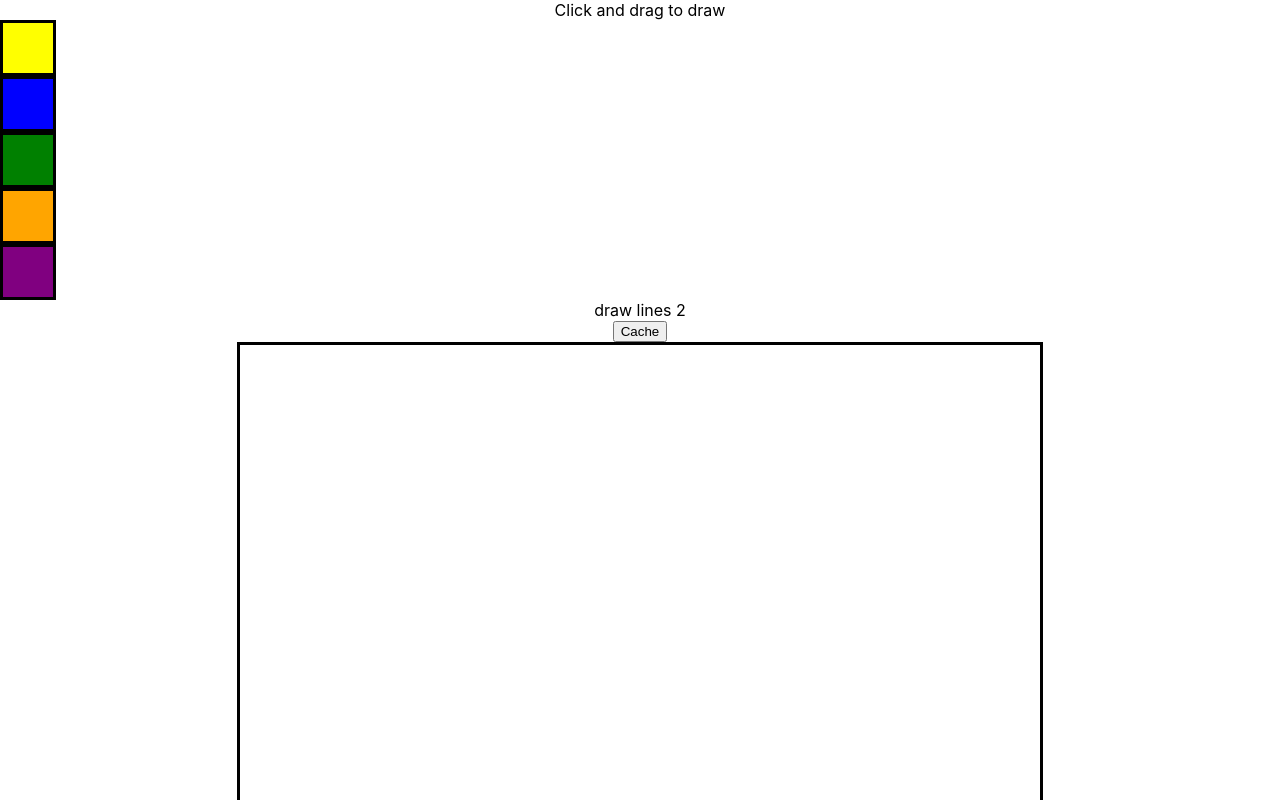
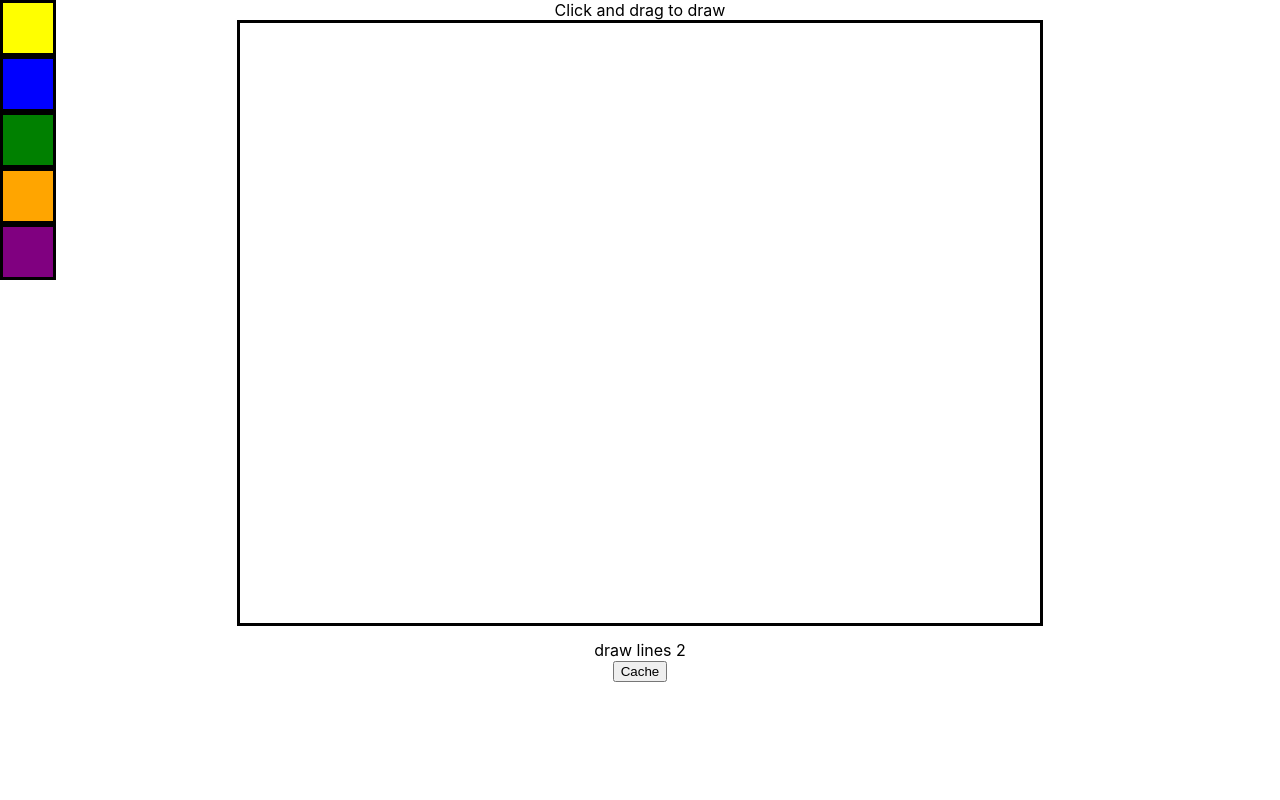
Before and after one commit to franktiburzi/csgo-strats, a React (Create React App) app: page / in a window 1280 px wide. Shown: the top 800 px of the page. Built offline with nearby package versions, Linux system fonts and the light colour scheme.

Commit message:
css issues fixed

```diff
--- a/src/App.js
+++ b/src/App.js
@@ -38,27 +38,27 @@ export class App extends Component {
         <div className="App">
             <header>
                 Click and drag to draw
-                <div>
+            </header>
+            <CanvasController
+                mode={this.state.mode}
+                map={this.state.map}
+                color={this.state.color}
+            />
+            <div style={{position: "absolute", top: 0}}>
                 <div className="yellow" onClick={() => {this.setMode('lineDrawer'); this.setColor('yellow')}}></div>
                 <div className="blue" onClick={() => {this.setMode('lineDrawer'); this.setColor('blue')}}></div>
                 <div className="green" onClick={() => {this.setMode('lineDrawer'); this.setColor('green')}}></div>
                 <div className="orange" onClick={() => {this.setMode('lineDrawer'); this.setColor('orange')}}></div>
                 <div className="purple" onClick={() => {this.setMode('lineDrawer'); this.setColor('purple')}}></div>
-                <span onClick={() => this.setMode('shapeDragger')}>
+            </div>
+            <div onClick={() => this.setMode('shapeDragger')}>
                     draw lines 2
-                </span>
             </div>
             <div>
                 <button onClick={() => this.setMap('cache')}>
                     Cache
                 </button>
             </div>
-            </header>
-            <CanvasController
-                mode={this.state.mode}
-                map={this.state.map}
-                color={this.state.color}
-            />
         </div>
         );
     }
--- a/src/components/CanvasController.js
+++ b/src/components/CanvasController.js
@@ -82,7 +82,7 @@ export class CanvasController extends React.Component {
                                 map={this.props.map}/>
         }
         return(
-            <div style={{position:'relative'}}>
+            <div style={{position:'relative', minHeight: '620px'}}>
                 {<MapCanvas map={this.props.map}/>}
                 {canvasComponent}
             </div>
--- a/src/components/CanvasShapeDragger.js
+++ b/src/components/CanvasShapeDragger.js
@@ -146,8 +146,8 @@ export class CanvasShapeDragger extends React.Component {
         }
 
         return(
-            <div style={divStyle}>
-                <div>
+            <div>
+                <div style={divStyle}>
                     <canvas
                     ref={this.canvasRef}
                     style={canvasStyle}
@@ -156,7 +156,7 @@ export class CanvasShapeDragger extends React.Component {
                     onMouseUp={this.handleMouseUp}
                     />
                 </div>
-                <div>
+                <div style={{position: "absolute", top: "660px"}}>
                     <button onClick={() => this.addUtility()}>
                         Add Utility
                     </button>
```
